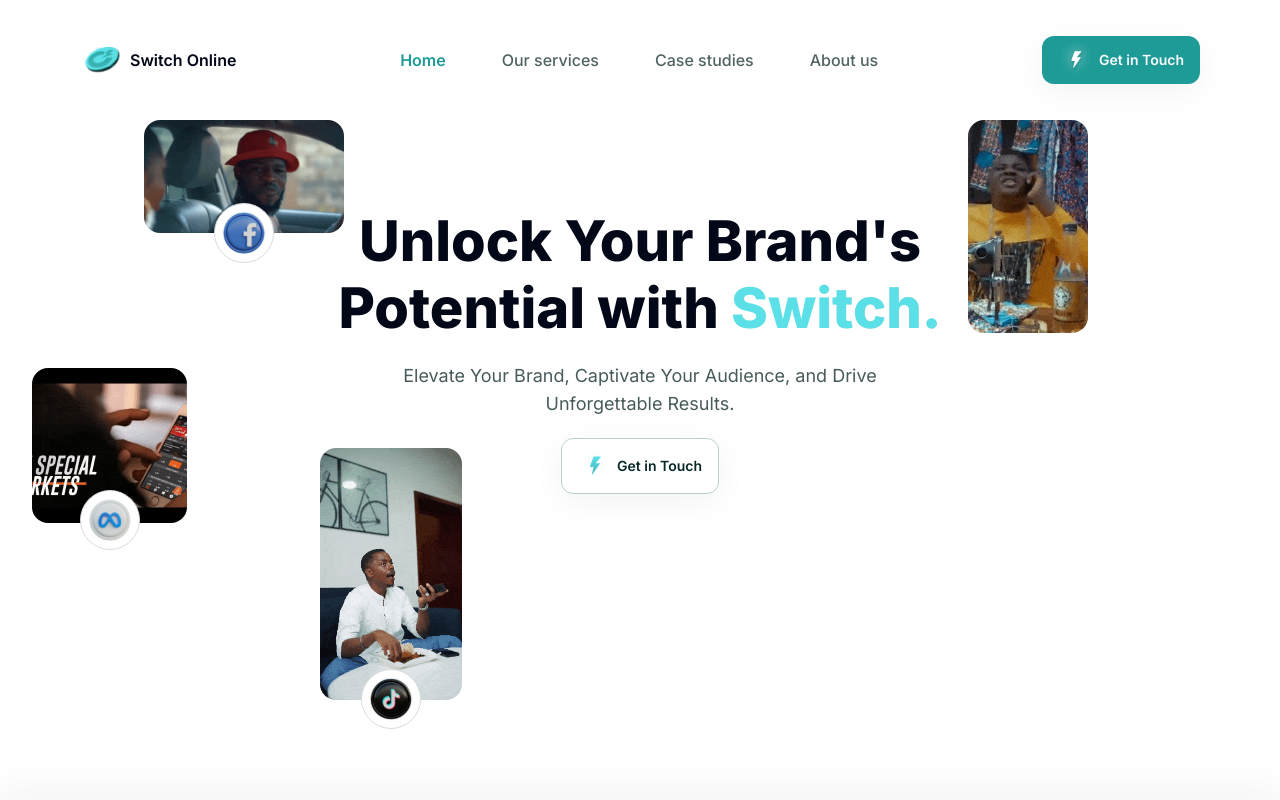
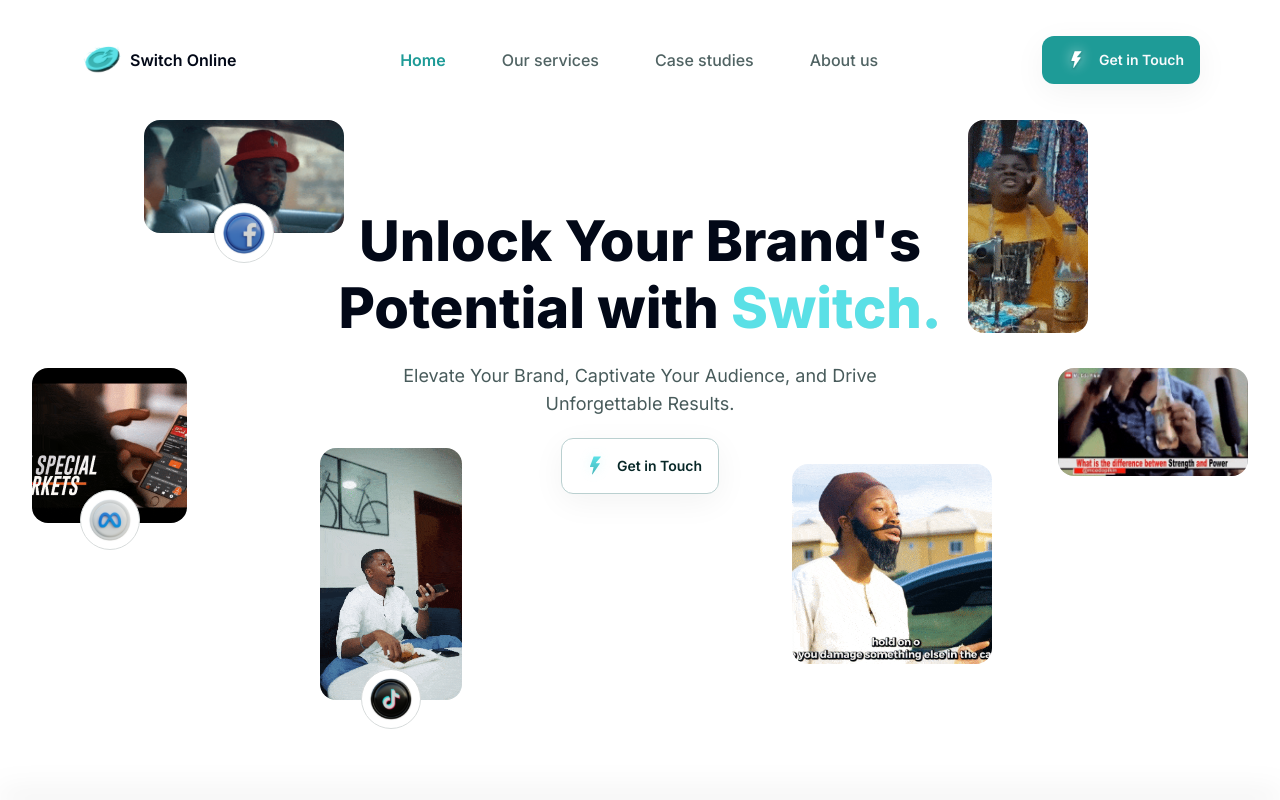
Before and after one commit to OGEmanuel/switch-online, a Next.js app: page / in a window 1280 px wide. Shown: the top 800 px of the page. Built offline with nearby package versions, Linux system fonts and the light colour scheme.

Commit message:
Pushed videos

```diff
--- a/app/hero.tsx
+++ b/app/hero.tsx
@@ -106,6 +106,36 @@ const Hero = () => {
           />
           <div className="absolute top-[90%] left-[50%] translate-x-[-50%] translate-y-[-20%]">
             {/* <HeroInstagramIcon /> */}
+          </div>
+        </div>
+      </div>
+      <div className="absolute top-[16rem] right-[18rem] xl:block hidden">
+        <div className="relative">
+          <Image
+            src={tao}
+            alt="first"
+            width={200}
+            height={200}
+            className="rounded-2xl"
+            unoptimized
+          />
+          <div className="absolute top-[90%] left-[50%] translate-x-[-50%] translate-y-[-20%]">
+            {/* <HeroXIcon /> */}
+          </div>
+        </div>
+      </div>
+      <div className="absolute top-[10rem] right-[2rem] xl:block hidden">
+        <div className="relative">
+          <Image
+            src={yt}
+            alt="first"
+            width={190}
+            height={113}
+            className="rounded-2xl"
+            unoptimized
+          />
+          <div className="absolute top-[90%] left-[50%] translate-x-[-50%] translate-y-[-30%]">
+            {/* <HeroYtIcon /> */}
           </div>
         </div>
       </div>
```
